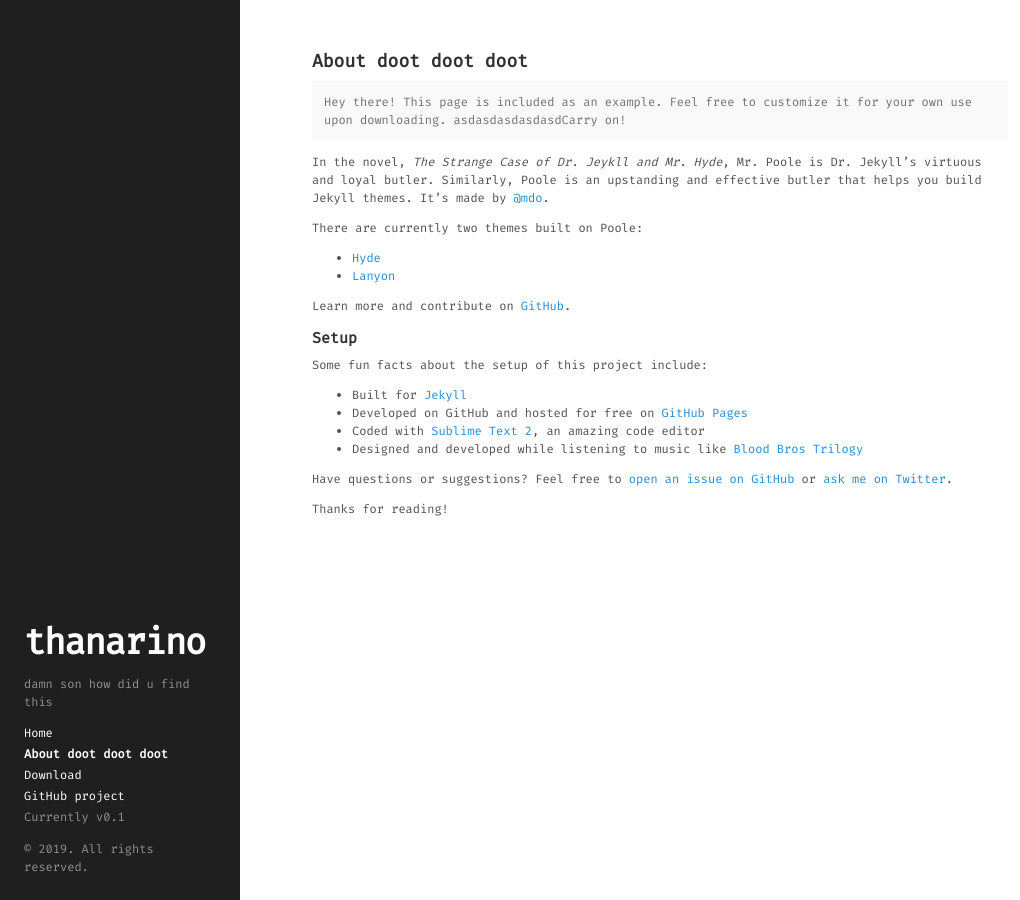
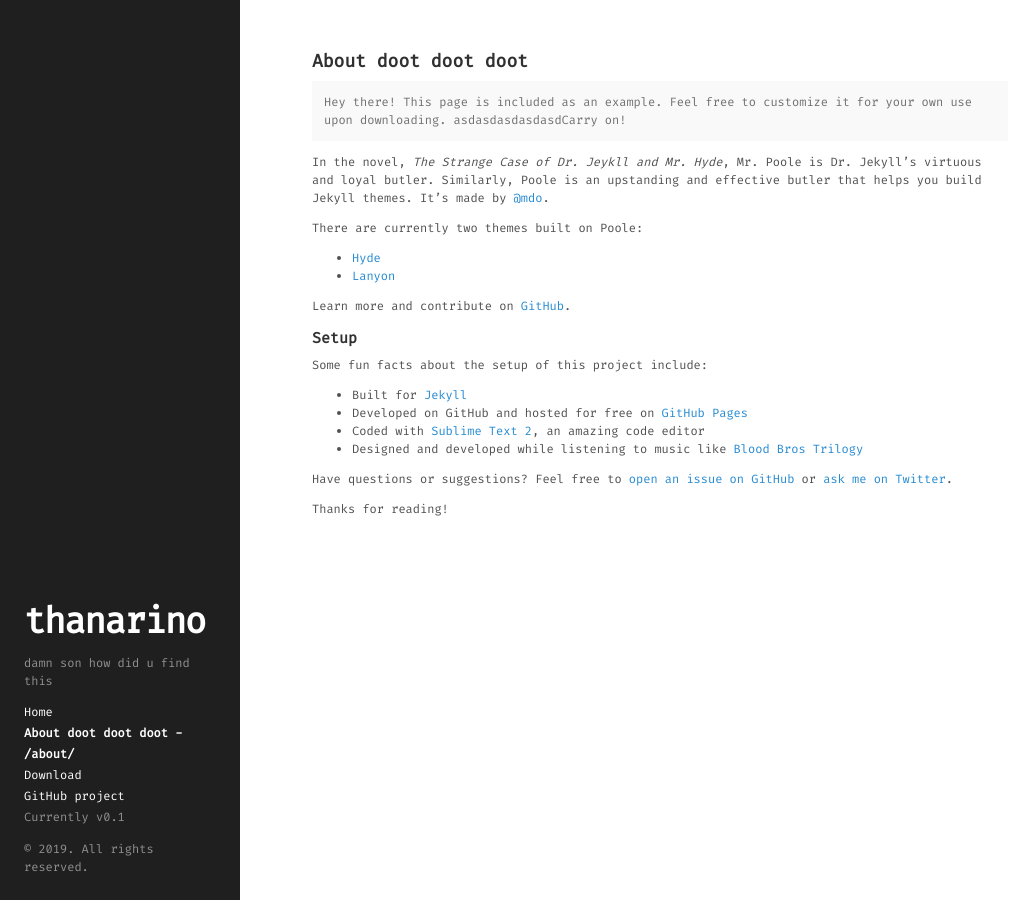
Before and after one commit to thanarino/thanarino, a Jekyll site: the page built from about.md, in a window 1280 px wide. Shown: the whole page, without its empty margins (0-1020 px from the left). Built offline with Jekyll 4.4.1, drawn with Linux system fonts in a browser that asks for light colours.

Commit message:
asdasdasd

```diff
--- a/_includes/sidebar.html
+++ b/_includes/sidebar.html
@@ -21,7 +21,7 @@
       {% for node in pages_list %}
         {% if node.title != null %}
           {% if node.layout == "page" %}
-            <a class="sidebar-nav-item{% if page.url == node.url %} active{% endif %}" href="/thanarino/{{ node.url }}">{{ node.title }}</a>
+            <a class="sidebar-nav-item{% if page.url == node.url %} active{% endif %}" href="/thanarino{{ node.url }}">{{ node.title }} - {{node.url}}</a>
           {% endif %}
         {% endif %}
       {% endfor %}
--- a/about.md
+++ b/about.md
@@ -1,8 +1,8 @@
 ---
 layout: page
 title: About doot doot doot
-url: about/
-permalink: about/
+url: /about/
+permalink: /about/
 ---
 
 <p class="message">
```
